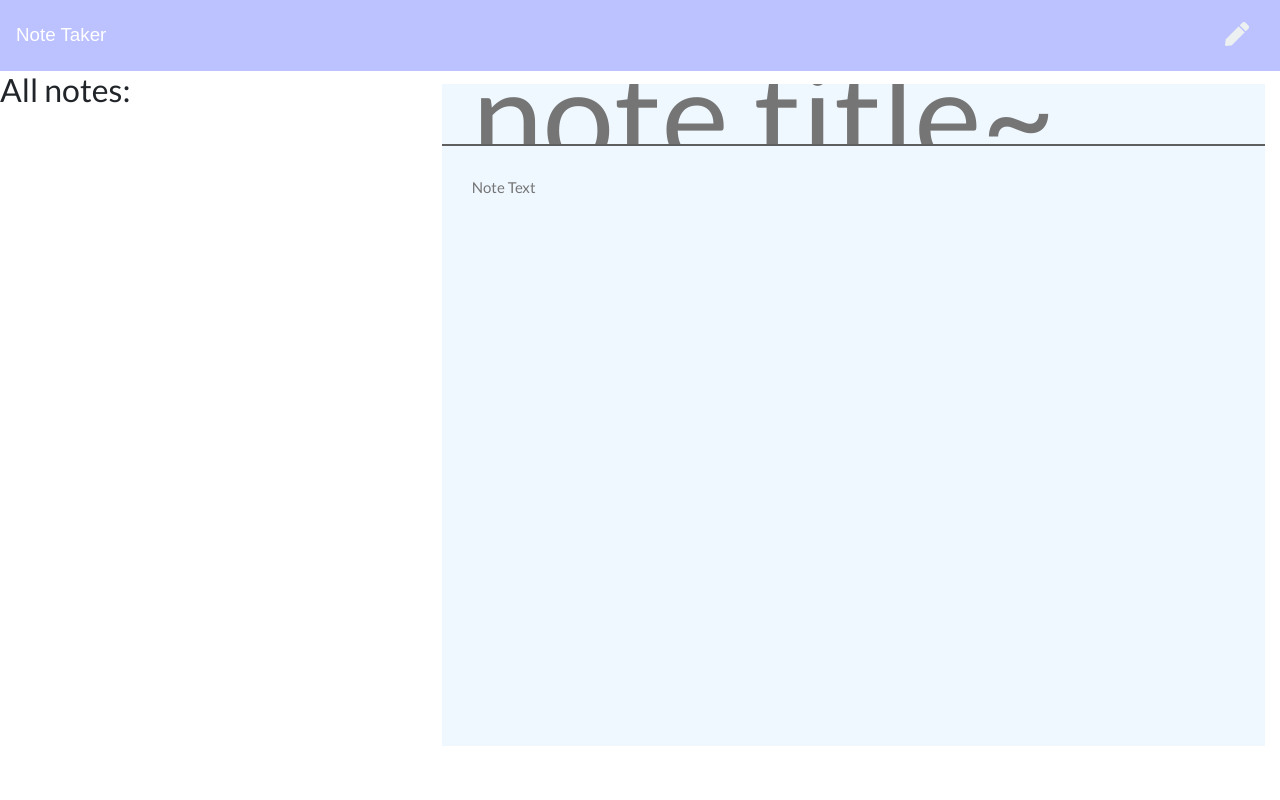
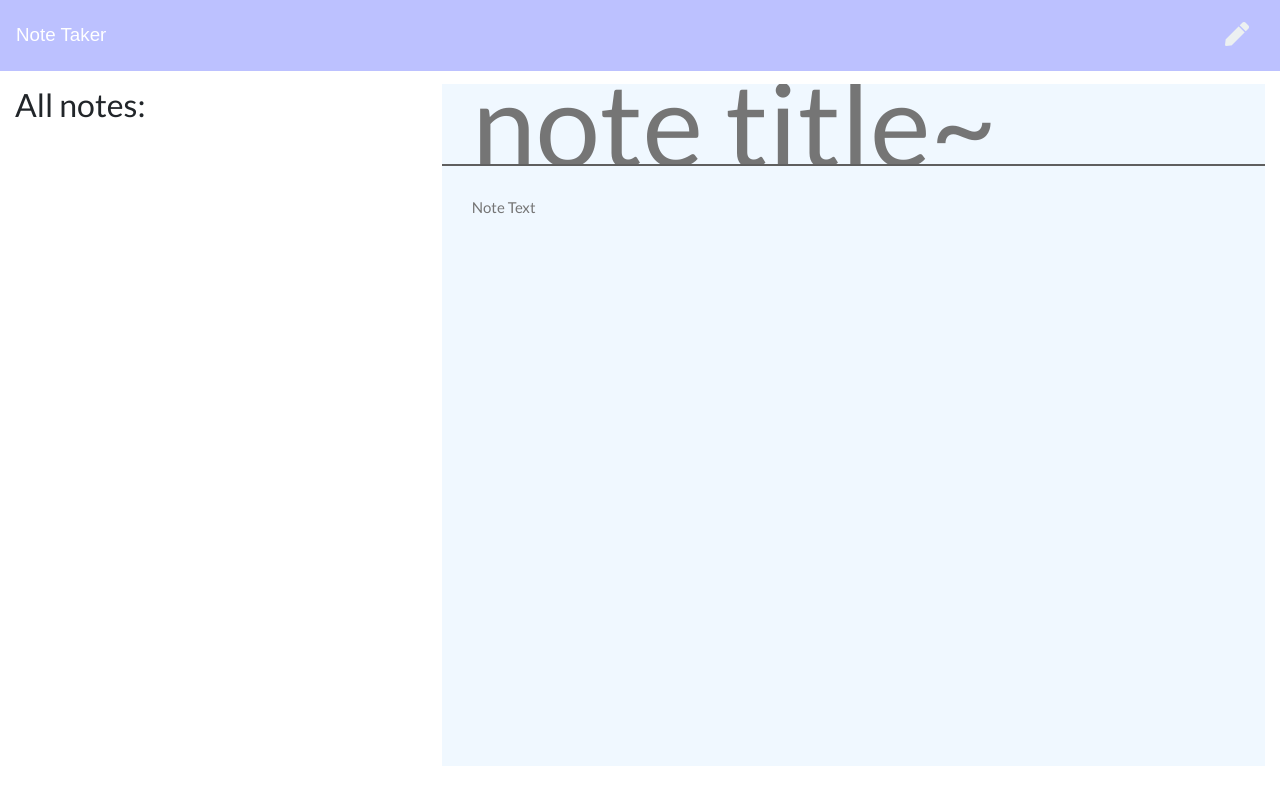
Before and after one commit to ForestW70/Week-11-Note-Taker, a website: page public/notes.html in a window 1280 px wide. Drawn offline with nearby package versions, Linux system fonts and the light colour scheme; no server answers.

Commit message:
fixed a few styles.

```diff
--- a/public/assets/css/styles.css
+++ b/public/assets/css/styles.css
@@ -78,15 +78,19 @@ body {
 .note-title {
   height: 50px;
   margin-top: 13px;
-  font-size: 10vmax;
+  font-size: 9vmax;
   background-color: aliceblue;
-  padding:30px;
+  padding: 40px 30px;
   border-bottom: 2px solid #5f5f5f;
 }
 
 .note-title:read-only,
 .note-textarea:read-only {
   color: #757575;
+}
+
+.list-container > h3 {
+  margin: 15px 0 0 15px;
 }
 
 .tweak {
```
